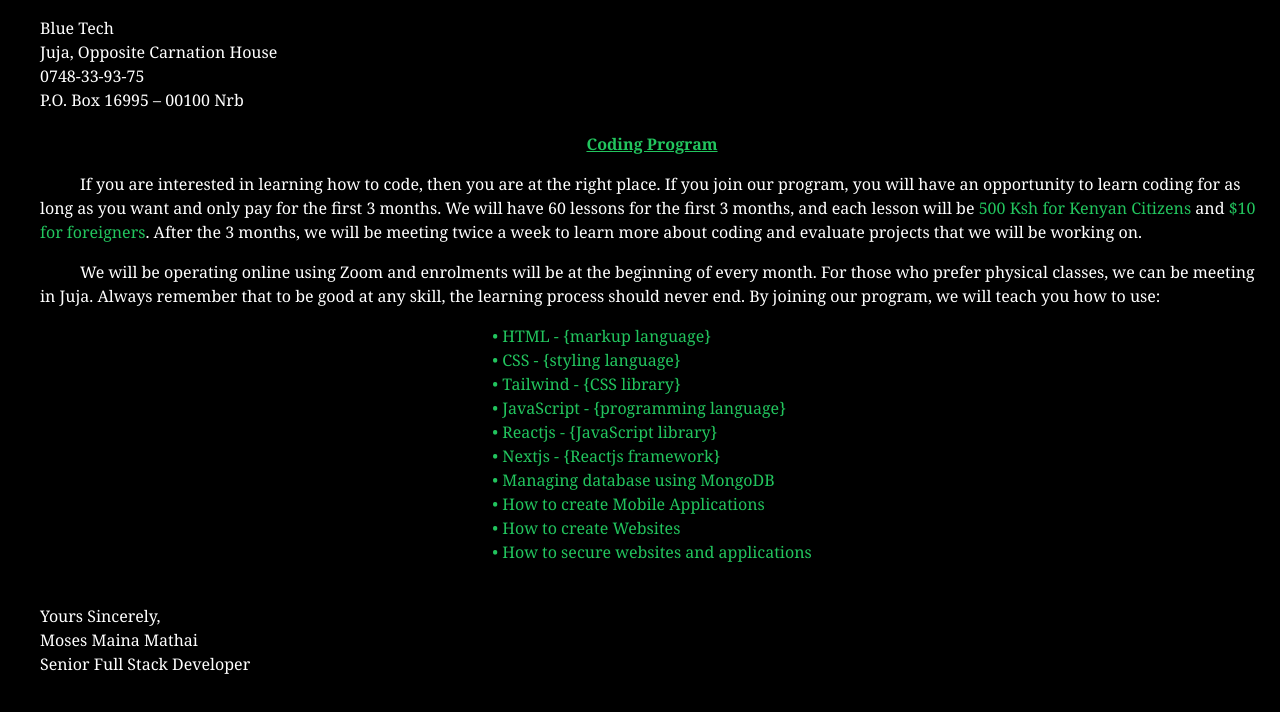
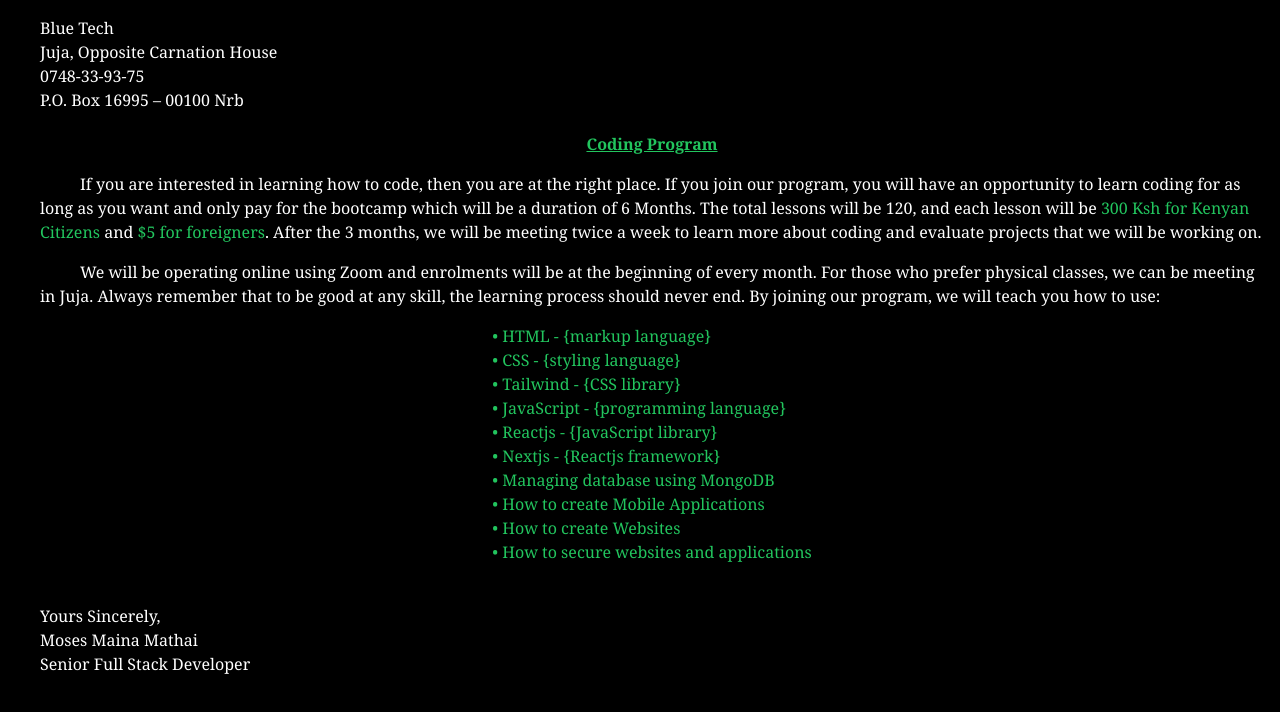
Before and after one commit to mosesmathai/coding-lessons, a Next.js app: page / in a window 1280 px wide. Shown: the top 712 px of the page. Built offline with nearby package versions, Linux system fonts and the light colour scheme.

Commit message:
message change

```diff
--- a/app/page.js
+++ b/app/page.js
@@ -14,7 +14,7 @@
     </div>
     <div>
       <p className="indent-10 mb-4">
-        If you are interested in learning how to code, then you are at the right place. If you join our program, you will have an opportunity to learn coding for as long as you want and only pay for the first 3 months. We will have 60 lessons for the first 3 months, and each lesson will be <span className="text-green-500">500 Ksh for Kenyan Citizens</span> and <span className="text-green-500">$10 for foreigners</span>. After the 3 months, we will be meeting twice a week to learn more about coding and evaluate projects that we will be working on.
+        If you are interested in learning how to code, then you are at the right place. If you join our program, you will have an opportunity to learn coding for as long as you want and only pay for the bootcamp which will be a duration of 6 Months. The total lessons will be 120, and each lesson will be <span className="text-green-500">300 Ksh for Kenyan Citizens</span> and <span className="text-green-500">$5 for foreigners</span>. After the 3 months, we will be meeting twice a week to learn more about coding and evaluate projects that we will be working on.
       </p>
       <p className="indent-10 mb-4">
         We will be operating online using Zoom and enrolments will be at the beginning of every month. For those who prefer physical classes, we can be meeting in Juja. Always remember that to be good at any skill, the learning process should never end. By joining our program, we will teach you how to use:
```
